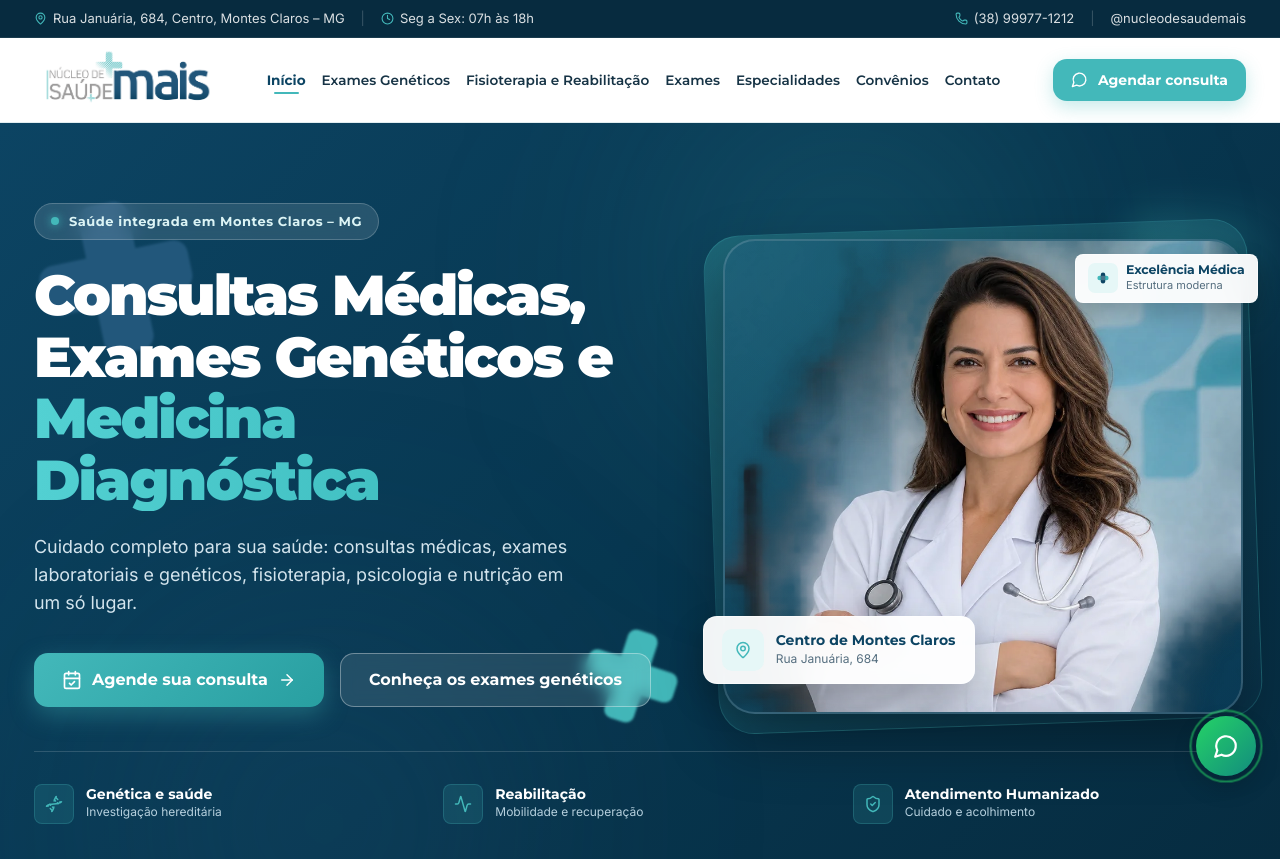
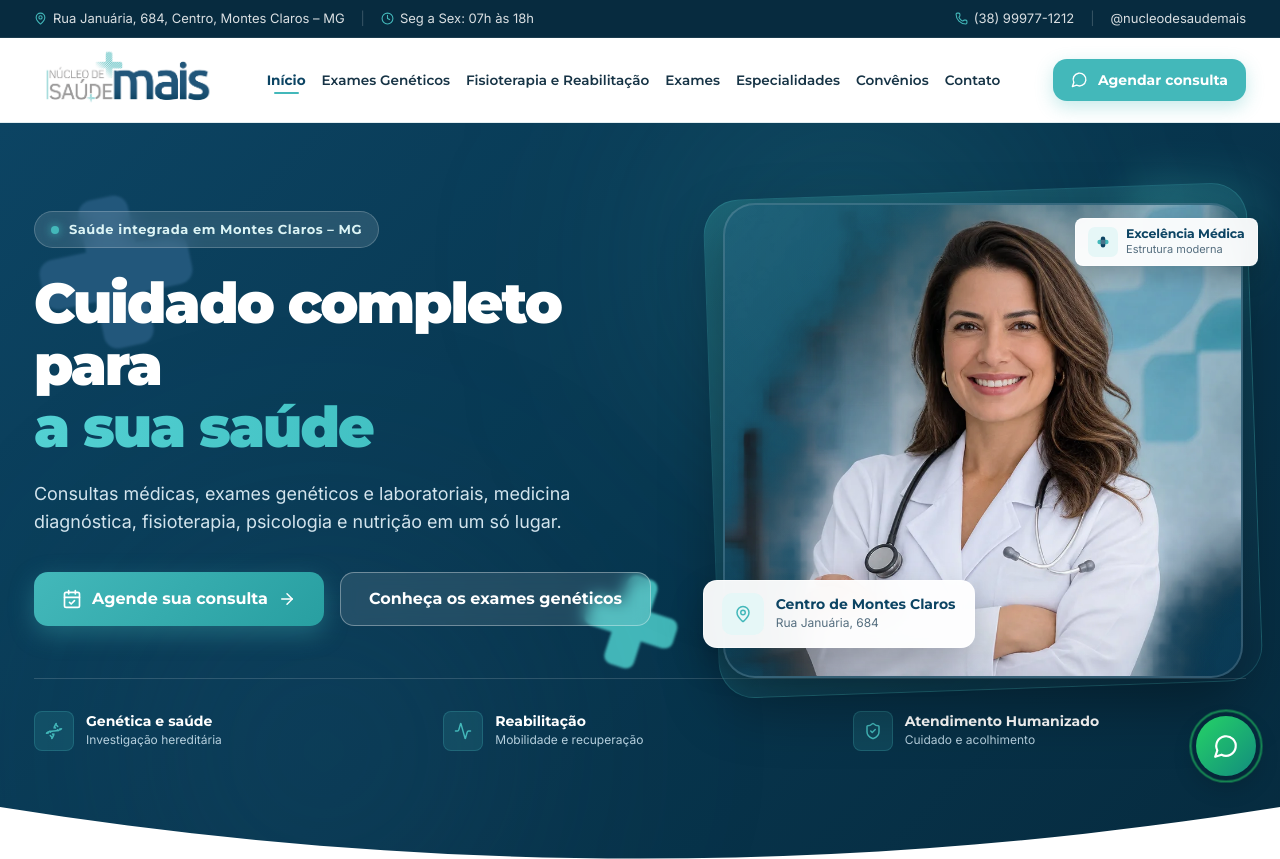
Before and after one commit to Karenfernandes20/nucleo-saude-mais, a Next.js app: page / in a window 1280 px wide. Shown: the top 859 px of the page. Built offline with nearby package versions, Linux system fonts and the light colour scheme.

Commit message:
Reforça posicionamento de clínica completa na página inicial

```diff
--- a/src/components/hero.tsx
+++ b/src/components/hero.tsx
@@ -40,13 +40,13 @@ export default function Hero({ onExploreSpecialties }: HeroProps) {
 
             {/* Main Headline */}
             <h1 className="hero-title">
-              Consultas Médicas, Exames Genéticos e
-              <span className="hero-title-highlight">Medicina Diagnóstica</span>
+              Cuidado completo para
+              <span className="hero-title-highlight">a sua saúde</span>
             </h1>
 
             {/* Complementary Text */}
             <p className="hero-subtitle">
-              Cuidado completo para sua saúde: consultas médicas, exames laboratoriais e genéticos, fisioterapia, psicologia e nutrição em um só lugar.
+              Consultas médicas, exames genéticos e laboratoriais, medicina diagnóstica, fisioterapia, psicologia e nutrição em um só lugar.
             </p>
 
             {/* Primary Action Buttons (Desktop only) */}
```
